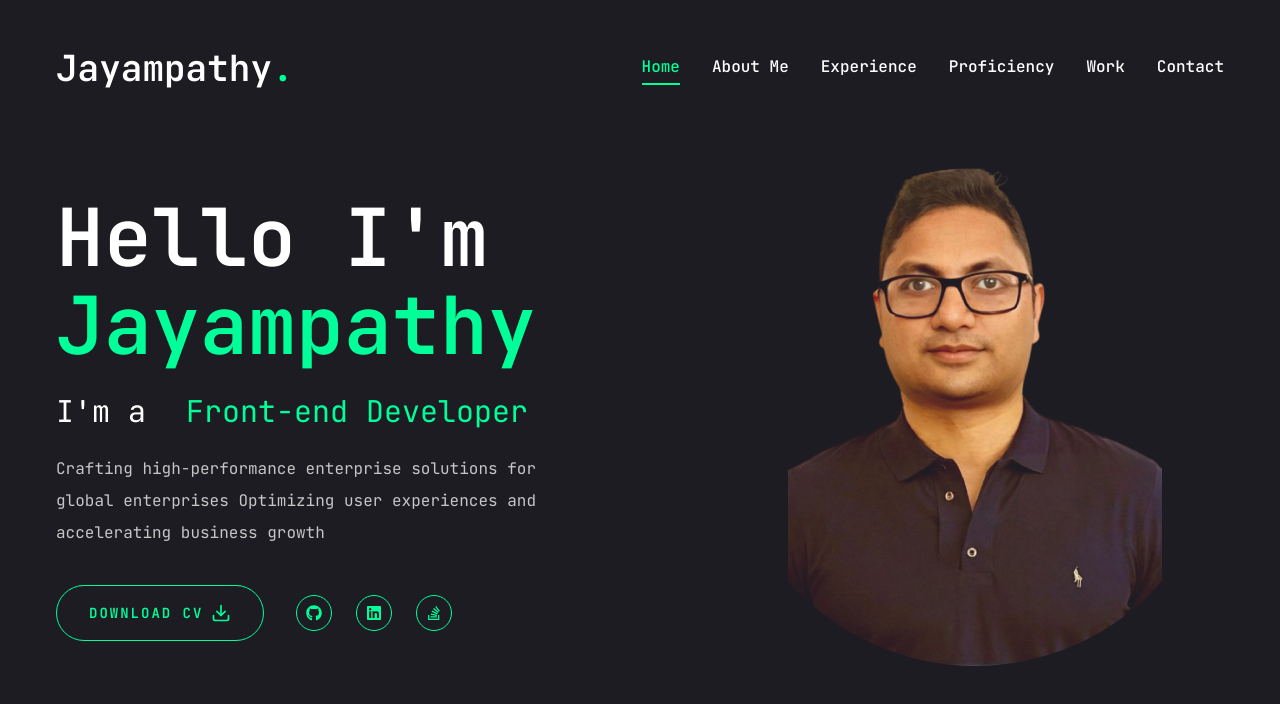
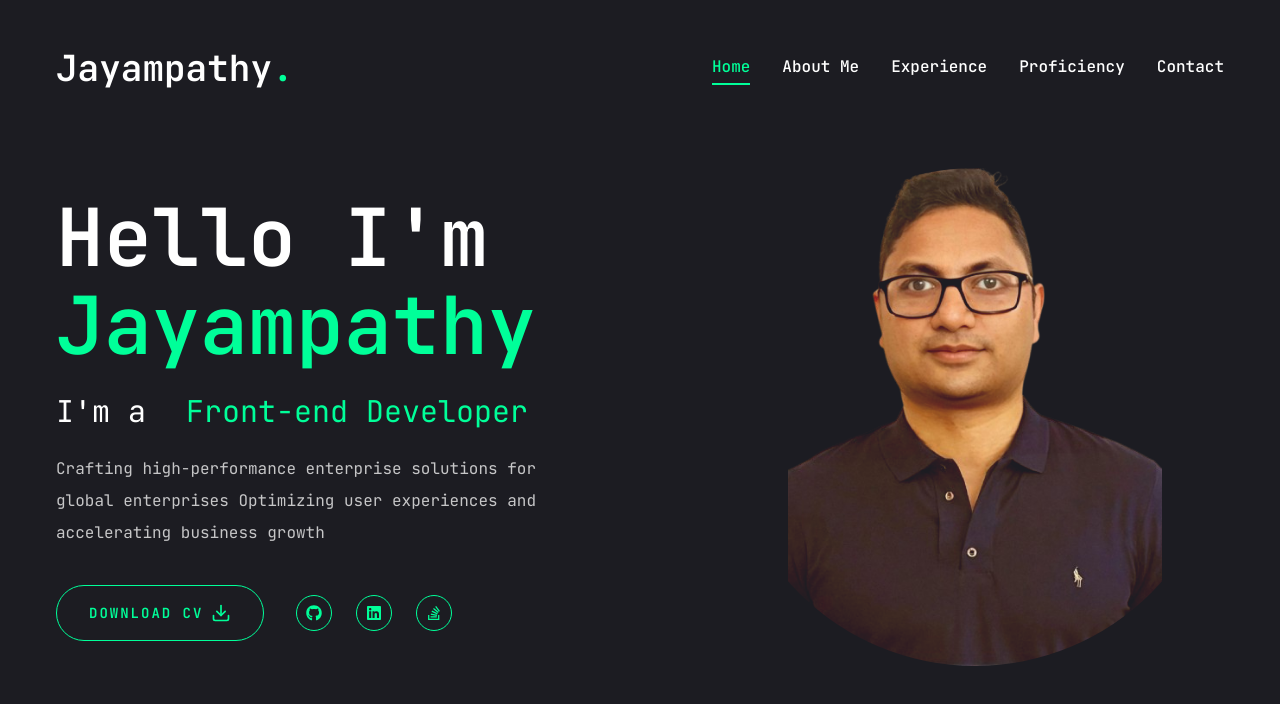
Before and after one commit to jayampathiw/Portfolio, a Next.js app: page / in a window 1280 px wide. Shown: the top 704 px of the page. Built offline with nearby package versions, Linux system fonts and the light colour scheme.

Commit message:
hide the work nav

```diff
--- a/components/mobileNav.jsx
+++ b/components/mobileNav.jsx
@@ -22,10 +22,10 @@ const links = [
     name: "Proficiency",
     path: "/proficiency",
   },
-  {
-    name: "Work",
-    path: "/work",
-  },
+  // {
+  //   name: "Work",
+  //   path: "/work",
+  // },
   {
     name: "Contact",
     path: "/contact",
--- a/components/nav.jsx
+++ b/components/nav.jsx
@@ -20,10 +20,10 @@ const links = [
     name: "Proficiency",
     path: "/proficiency",
   },
-  {
-    name: "Work",
-    path: "/work",
-  },
+  // {
+  //   name: "Work",
+  //   path: "/work",
+  // },
   {
     name: "Contact",
     path: "/contact",
```
